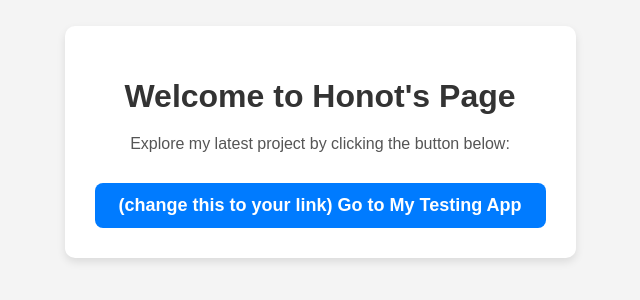
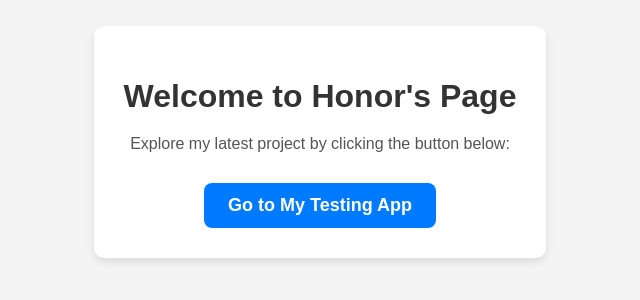
Before and after one commit to H0n0rS/honor.github.io, a plain HTML site: page index.html in a window 1280 px wide. Shown: the part 258-558 px from the top of the page, without its empty margins (320-960 px from the left). Drawn offline with Linux system fonts and the light colour scheme.

Commit message:
Update index.html

```diff
--- a/index.html
+++ b/index.html
@@ -51,9 +51,9 @@
 </head>
 <body>
     <div class="container">
-        <h1>Welcome to Honot's Page</h1>
+        <h1>Welcome to Honor's Page</h1>
         <p>Explore my latest project by clicking the button below:</p>
-        <button onclick="window.location.href='https://honor.github.io/';">   (change this to your link)
+        <button onclick="window.location.href='https://honor.github.io/';">
             Go to My Testing App
         </button>
     </div>
```
